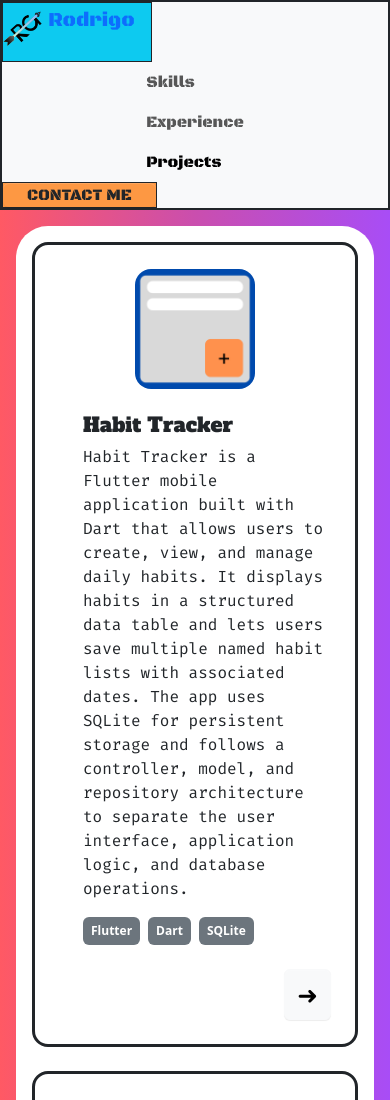
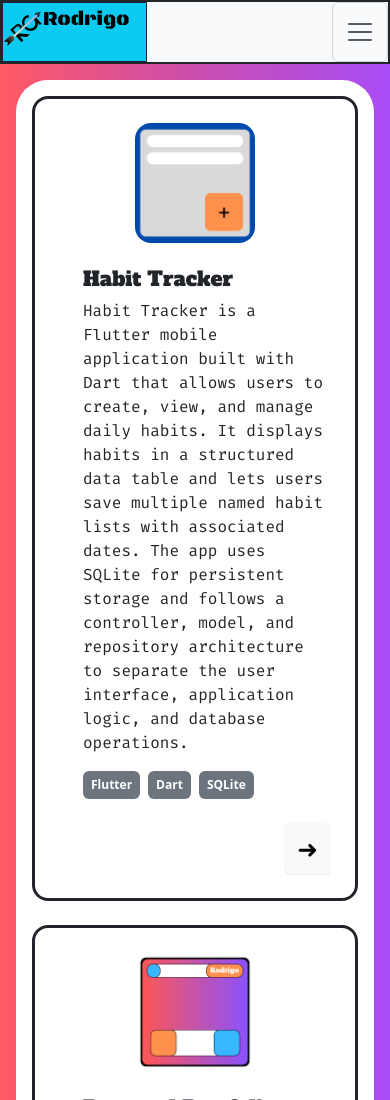
Before and after one commit to insanerod1/Personal-Portfolio, a website: page pages/projects.html in a window 390 px wide. Shown: the top 1100 px of the page. Drawn offline with nearby package versions, Linux system fonts and the light colour scheme; files whose address does not match are found by name.

Commit message:
Project page nav fix

```diff
--- a/pages/projects.html
+++ b/pages/projects.html
@@ -40,26 +40,33 @@
     </div>
 </div>
 <body>
-    <nav
-        class="navbar navbar-expand-sm border border-dark border-2 sticky-top bg-light d-flex align-items-stretch p-0 ">
+    <nav class="navbar navbar-expand-lg border border-dark border-2 sticky-top bg-light d-flex align-items-stretch p-0 ">
         <div class="d-flex align-items-center me-auto bg-cyan-500 border border-dark">
-            <div class="navbar-brand d-flex align-item-center  h1 nav-text">
-                <a href="../index.html" class="text-decoration-none">
-                <img src="..\img\Logo.png" alt="logo" class="d-inline-block align-text-top" width="40" height="40">
+            <div class="navbar-brand d-flex align-item-center h1 nav-text">
+                <img src="img\Logo.png" alt="logo" class="d-inline-block align-text-top" width="40" height="40">
                 Rodrigo
-                </a>
             </div>
         </div>
-        <div class="collapse navbar-collapse d-flex justify-content-center" id="navbarNav">
+
+        <button class="navbar-toggler"
+            type="button"
+            data-bs-toggle="collapse"
+            data-bs-target="#navbarNav"
+            aria-controls="navbarNav"
+            aria-expanded="false"
+            aria-label="Toggle navigation">
+            <span class="navbar-toggler-icon"></span>
+        </button>
+
+        <div class="collapse navbar-collapse justify-content-center" id="navbarNav">
             <ul class="navbar-nav nav-text">
-                <li class="nav-item"><a href="#" class="nav-link">Skills</a></li>
+                <li class="nav-item active"><a href="#" class="nav-link active">Skills</a></li>
                 <li class="nav-item"><a href="#" class="nav-link">Experience</a></li>
-                <li class="nav-item active"><a href="#" class="nav-link active">Projects</a></li>
+                <li class="nav-item"><a href="pages/projects.html" class="nav-link">Projects</a></li>
             </ul>
         </div>
-        <div class="d-flex align-items-center me-auto bg-orange-400 border border-dark"><a href="#"
-                class="btn nav-link nav-text px-4">CONTACT ME</a>
-            </div>
+        <div class="d-none d-lg-flex align-items-center me-auto bg-orange-400 border border-dark"><a href="#"
+                class="btn nav-link nav-text px-4">CONTACT ME</a></div>
     </nav>
     <div class="main-gradient p-3 p-md-5">
         <div class="bg-white rounded-5 p-3 p-md-4" style="min-height: 1080px;" id="project-container">
```
